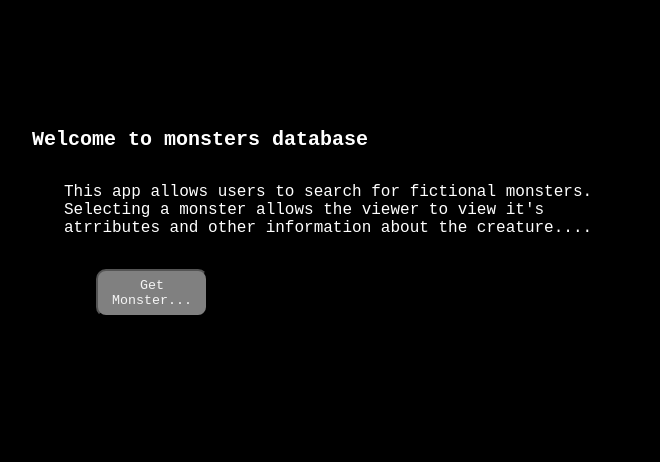
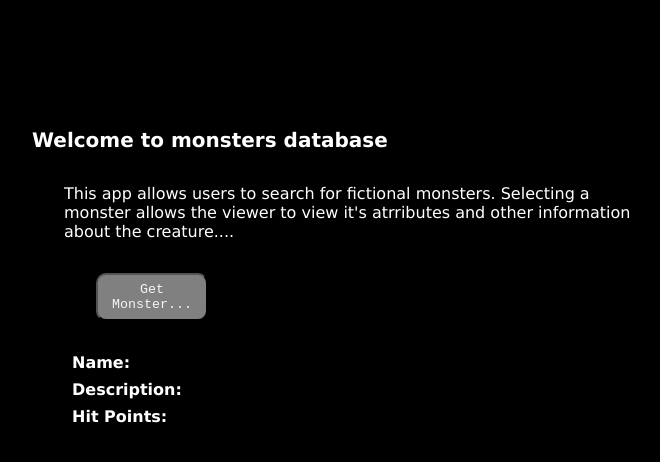
Before and after one commit to dnlstronge/monsters-db, a React (Create React App) app: page / in a window 1280 px wide. Shown: the top 462 px of the page, without its empty margins (0-660 px from the left). Built offline with nearby package versions, Linux system fonts and the light colour scheme.

Commit message:
[x] - add css

```diff
--- a/src/Components/Home/Home.module.css
+++ b/src/Components/Home/Home.module.css
@@ -1,5 +1,5 @@
 .container {
-    font-family: 'Courier New', Courier, monospace;
+    font-family: Verdana, Geneva, Tahoma, sans-serif;
     width: 100%;
     height: 50rem;
     background: black;
@@ -29,3 +29,11 @@
     background: rgb(48, 48, 48);
     cursor: pointer;
 }
+.testresponse {
+    color: white;
+    width: 40%;
+    margin: 2rem;
+}
+.testinfo {
+    margin: 0.5rem;
+}
--- a/src/Components/Home/Home.tsx
+++ b/src/Components/Home/Home.tsx
@@ -43,8 +43,9 @@ const fetchMonster = async() => {
         </section>
 
         <section className={classes.testresponse}>
-          <h5>Name: {testMonster.name}</h5>
-          <h6>Description: {testMonster.description}</h6>
+          <h5 className={classes.testinfo}>Name: {testMonster.name}</h5>
+          <h6 className={classes.testinfo}>Description: {testMonster.description}</h6>
+          <h6 className={classes.testinfo}>Hit Points: {testMonster.hp}</h6>
         </section>
     </div>
   )
```
